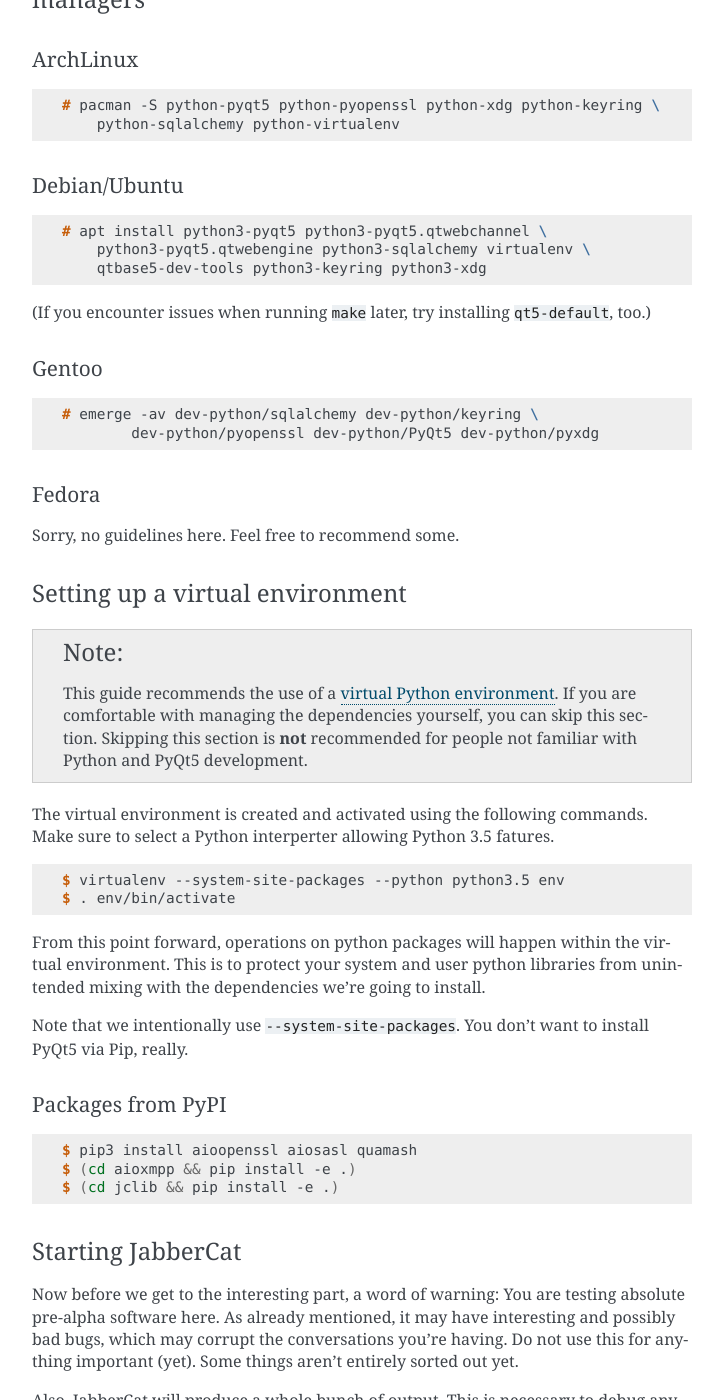
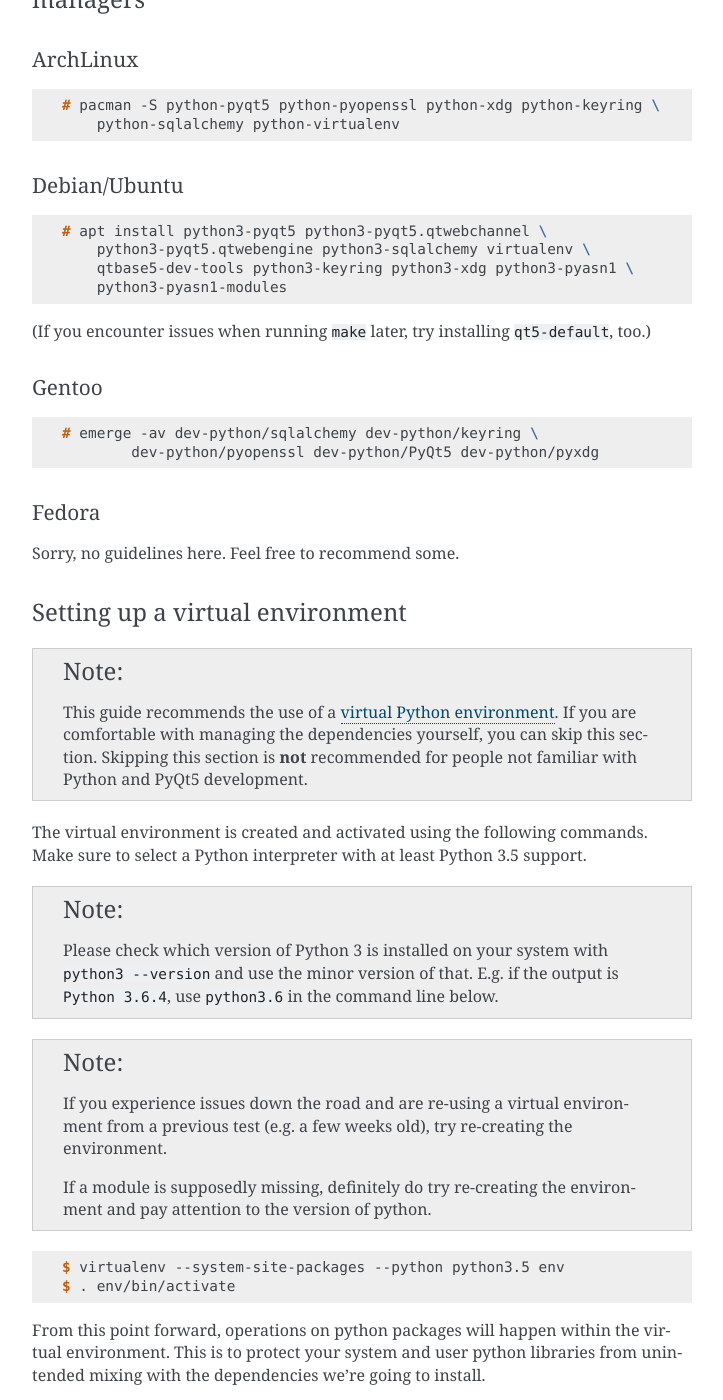
Before and after one commit to jabbercat/jabbercat, a Sphinx documentation site: the page built from docs/testing/index.rst, in a window 1280 px wide and 1400 px high, scrolled down 1450 px. Shown: the whole window, without its empty margins (388-1111 px from the left). Built offline with Sphinx 7.4.7, drawn with Linux system fonts in a browser that asks for light colours.

Commit message:
Fix pyasn1 dependency, document virtualenv workflow a little better
Fixes #45.

```diff
--- a/docs/testing/index.rst
+++ b/docs/testing/index.rst
@@ -82,7 +82,8 @@
 
     # apt install python3-pyqt5 python3-pyqt5.qtwebchannel \
         python3-pyqt5.qtwebengine python3-sqlalchemy virtualenv \
-        qtbase5-dev-tools python3-keyring python3-xdg
+        qtbase5-dev-tools python3-keyring python3-xdg python3-pyasn1 \
+        python3-pyasn1-modules
 
 (If you encounter issues when running ``make`` later, try installing
 ``qt5-default``, too.)
@@ -112,8 +113,23 @@
     familiar with Python and PyQt5 development.
 
 The virtual environment is created and activated using the following
-commands. Make sure to select a Python interperter allowing
-Python 3.5 fatures.
+commands. Make sure to select a Python interpreter with at least Python 3.5
+support.
+
+.. note::
+
+    Please check which version of Python 3 is installed on your system with
+    ``python3 --version`` and use the minor version of that. E.g. if the output
+    is ``Python 3.6.4``, use ``python3.6`` in the command line below.
+
+.. note::
+
+    If you experience issues down the road and are re-using a virtual
+    environment from a previous test (e.g. a few weeks old), try re-creating
+    the environment.
+
+    If a module is supposedly missing, definitely do try re-creating the
+    environment and pay attention to the version of python.
 
 .. code-block:: console
 
```
